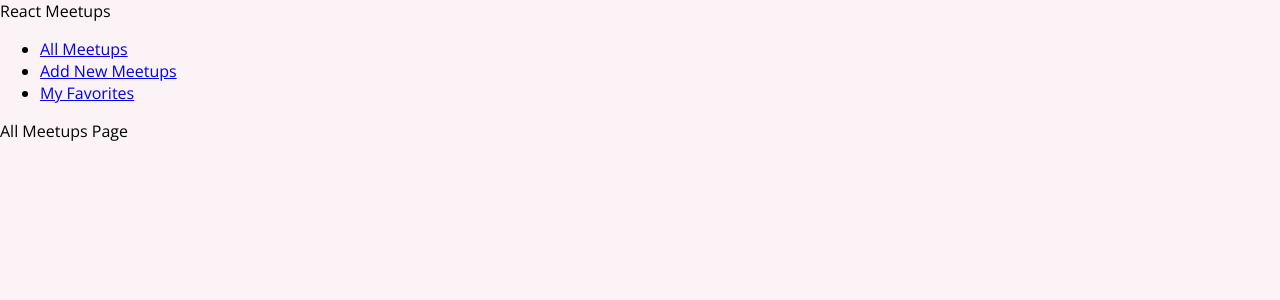
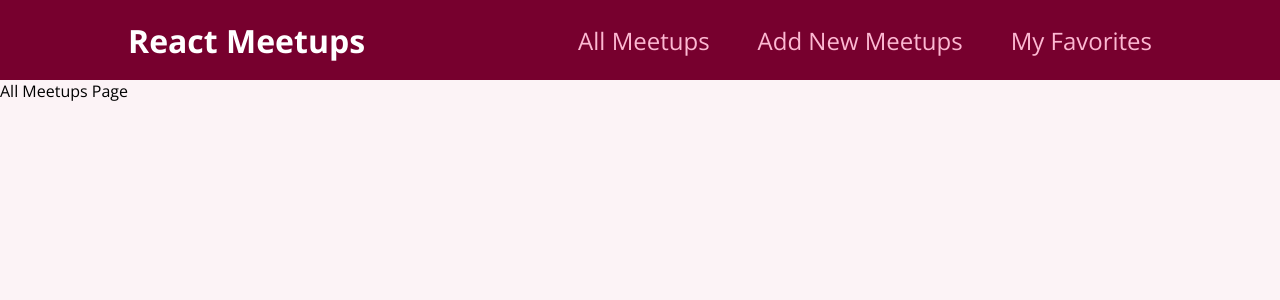
Before and after one commit to Priscilla-D/meetup-react, a React (Create React App) app: page / in a window 1280 px wide. Shown: the top 300 px of the page. Built offline with nearby package versions, Linux system fonts and the light colour scheme.

Commit message:
section 2-33

```diff
--- a/src/components/layout/MainNavigation.js
+++ b/src/components/layout/MainNavigation.js
@@ -1,8 +1,10 @@
 import { Link } from 'react-router-dom';
+import classes from './MainNavigation.module.css';
 
 function MainNavigation () {
-    return <header>
-        <div>React Meetups</div>
+    return (
+    <header className={classes.header}>
+        <div className={classes.logo}>React Meetups</div>
         <nav>
             <ul>
                 <li>
@@ -17,6 +19,7 @@
             </ul>
         </nav>
     </header>
+    );
 }
 
 export default MainNavigation;
--- /dev/null
+++ b/src/components/layout/MainNavigation.module.css
@@ -0,0 +1,47 @@
+.header {
+    width: 100%;
+    height: 5rem;
+    display: flex;
+    align-items: center;
+    justify-content: space-between;
+    background-color: #77002e;
+    padding: 0 10%;
+  }
+
+  .logo {
+    font-size: 2rem;
+    color: white;
+    font-weight: bold;
+  }
+
+  .header ul {
+    list-style: none;
+    margin: 0;
+    padding: 0;
+    display: flex;
+    align-items: baseline;
+  }
+
+  .header li {
+    margin-left: 3rem;
+  }
+
+  .header a {
+    text-decoration: none;
+    font-size: 1.5rem;
+    color: #fcb8d2;
+  }
+
+  .header a:hover,
+  .header a:active,
+  .header a.active {
+    color: white;
+  }
+
+  .badge {
+    background-color: #cc2062;
+    color: white;
+    border-radius: 12px;
+    padding: 0 1rem;
+    margin-left: 0.5rem;
+  }
```
